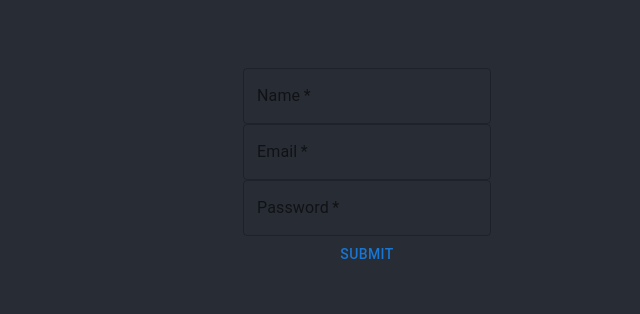
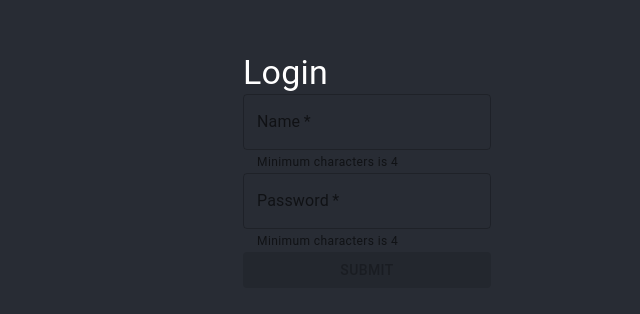
Before and after one commit to KamilKrolTSH/cinema-fe, a React (Create React App) app: page /login in a window 1280 px wide. Shown: the part 230-544 px from the top of the page, without its empty margins (273-913 px from the left). Built offline with nearby package versions, Linux system fonts and the light colour scheme.

Commit message:
feat: almost login full

```diff
--- a/src/clients/cinema.client.ts
+++ b/src/clients/cinema.client.ts
@@ -5,12 +5,13 @@ interface Response {
   content?: any;
 }
 
-interface Return<T> {
-  error?: T;
-  content?: any;
+interface Return<E, C> {
+  error?: E;
+  content?: C;
 }
 
 type RegisterErrors = "USER_EXISTS";
+type LoginErrors = "INVALID_CREDENTIALS";
 
 export class CinemaClient {
   private instance: axios.AxiosInstance;
@@ -22,19 +23,41 @@ export class CinemaClient {
     });
   }
 
-  async login(input: { Username: string; Password: string }) {
-    const res = await this.instance.post("Authenticate/register", input);
+  async login(input: {
+    Username: string;
+    Password: string;
+  }): Promise<Return<LoginErrors, { token: string; expiration: string }>> {
+    try {
+      const res = await this.instance.post("Authenticate/login", input);
 
-    console.log(res);
+      return {
+        content: {
+          token: res.data.token,
+          expiration: res.data.expiration,
+        },
+      };
+    } catch (e) {
+      const error = e as axios.AxiosError<Response>;
+
+      console.log(error);
+      console.log(error.response);
+
+      if (error.response?.data?.error === "INVALID_CREDENTIALS") {
+        return { error: "INVALID_CREDENTIALS" };
+      }
+
+      throw error;
+    }
   }
 
   async register(input: {
     Username: string;
     Email: string;
     Password: string;
-  }): Promise<Return<RegisterErrors>> {
+  }): Promise<Return<RegisterErrors, undefined>> {
     try {
       await this.instance.post("Authenticate/register", input);
+      return {};
     } catch (e) {
       const error = e as axios.AxiosError<Response>;
 
@@ -47,7 +70,5 @@ export class CinemaClient {
 
       throw error;
     }
-
-    return {};
   }
 }
--- a/src/login/Login.tsx
+++ b/src/login/Login.tsx
@@ -1,32 +1,109 @@
-import { Button, TextField } from "@mui/material";
+import { useHistory } from "react-router-dom";
+import { Alert, Button, Snackbar, TextField, Typography } from "@mui/material";
+import { useEffect, useState } from "react";
+import { CinemaClient } from "../clients/cinema.client";
 import "./Login.css";
 
+const cinemaClinet = new CinemaClient();
+
+const minLength = 4;
+const maxLength = 10;
+
 export function Login() {
+  const history = useHistory();
+
+  const [name, setName] = useState("");
+  const [password, setPassword] = useState("");
+
+  const [submitDisabled, setSubmitDisabled] = useState(true);
+
+  const [snackbarOpen, setSnackbarOpen] = useState(false);
+
+  useEffect(() => {
+    const validInput = validateName(name) && validatePassword(password);
+
+    setSubmitDisabled(!validInput);
+  }, [name, password]);
+
+  const validateName = (name: string) => name.length >= minLength;
+  const validatePassword = (password: string) => password.length >= minLength;
+
+  const onNameChange = (
+    e: React.ChangeEvent<HTMLTextAreaElement | HTMLInputElement>
+  ) => {
+    if (e.target.value.length < maxLength) setName(e.target.value);
+  };
+
+  const onPasswordChange = (
+    e: React.ChangeEvent<HTMLTextAreaElement | HTMLInputElement>
+  ) => {
+    if (e.target.value.length < maxLength) setPassword(e.target.value);
+  };
+
+  const onSubmitClick = async () => {
+    const res = await cinemaClinet.login({
+      Username: name,
+      Password: password,
+    });
+
+    console.log("WOW RESPONSE");
+    console.log(res);
+
+    if (res.error === "INVALID_CREDENTIALS") {
+      setSnackbarOpen(true);
+    } else {
+      // todo
+      // history.push("/login");
+    }
+  };
+
+  const handleSnackbarClose = () => {
+    setSnackbarOpen(false);
+  };
+
   return (
     <div className="Login">
+      <Typography variant="h4" component="h4">
+        Login
+      </Typography>
       <TextField
         className="input"
         required
         id="outlined-basic"
         label="Name"
         variant="outlined"
+        value={name}
+        onChange={onNameChange}
+        helperText={`Minimum characters is ${minLength}`}
       />
       <TextField
         className="input"
         required
         id="outlined-basic"
-        label="Email"
-        variant="outlined"
-      />
-      <TextField
-        className="input"
-        required
-        id="outlined-basic"
+        type="password"
         label="Password"
         variant="outlined"
+        value={password}
+        onChange={onPasswordChange}
+        helperText={`Minimum characters is ${minLength}`}
       />
+      <Button
+        variant="contained"
+        onClick={onSubmitClick}
+        disabled={submitDisabled}
+      >
+        Submit
+      </Button>
 
-      <Button>Submit</Button>
+      <Snackbar
+        open={snackbarOpen}
+        autoHideDuration={4000}
+        onClose={handleSnackbarClose}
+      >
+        <Alert severity="error" sx={{ width: "100%" }}>
+          Invalid credentials
+        </Alert>
+      </Snackbar>
     </div>
   );
 }
```
